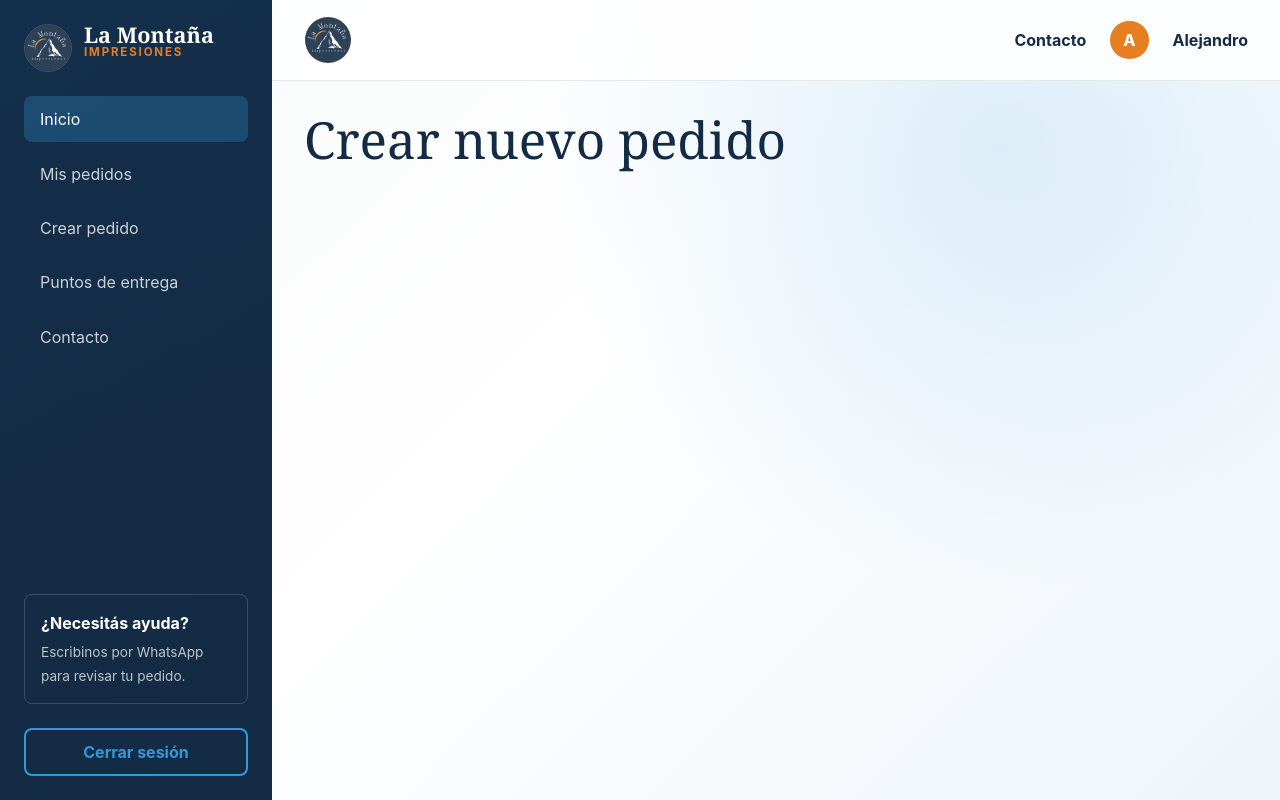
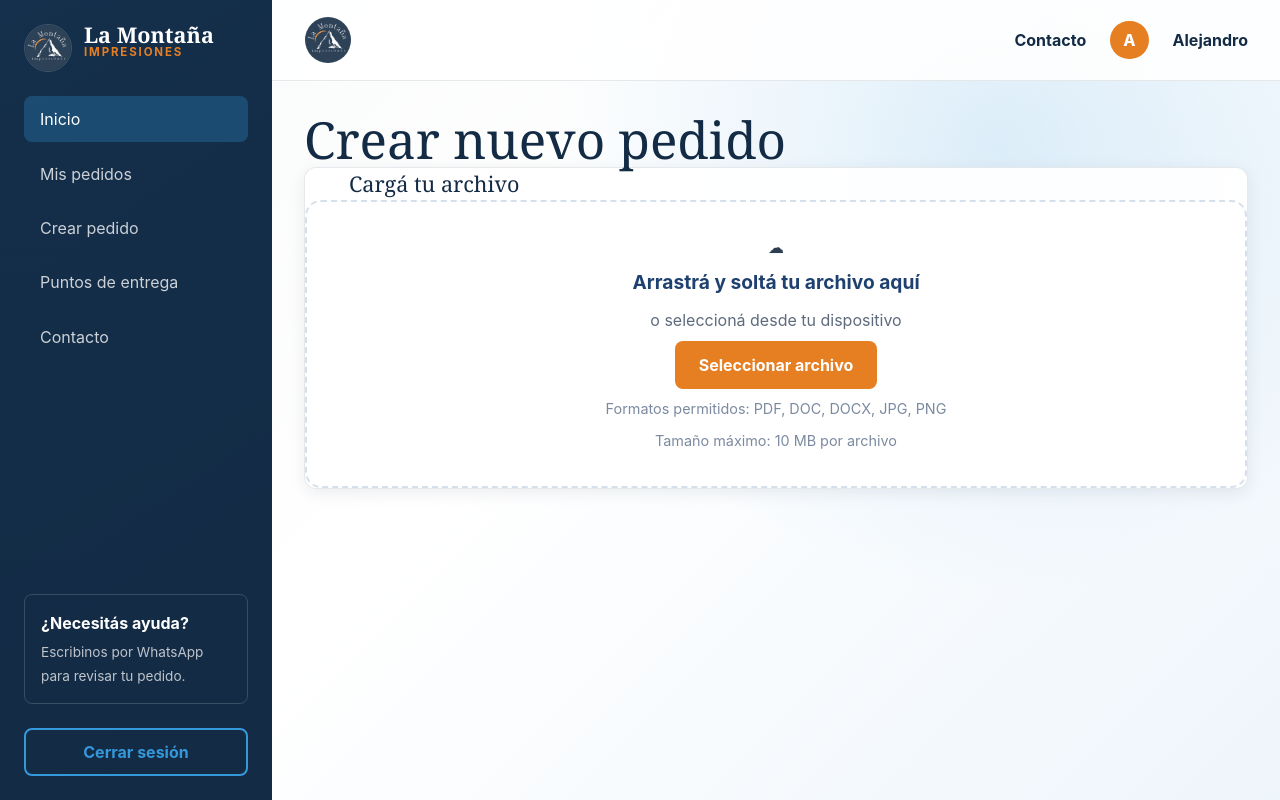
Before and after one commit to AgusFT/La-Montana, a Next.js app in the folder desarrollo/web/: page /pedidos/nuevo in a window 1280 px wide. Built offline with nearby package versions, Linux system fonts and the light colour scheme.

Commit message:
feat: se empezo a esquemar la vista de crear pedidos.

```diff
--- a/desarrollo/web/src/app/globals.css
+++ b/desarrollo/web/src/app/globals.css
@@ -1,4 +1,5 @@
 @import "tailwindcss";
+@import "../styles/pedidos.css";
 
 :root {
   --color-mountain-slate: #2c3e50;
--- a/desarrollo/web/src/features/pedidos/components/FileUploadSection.tsx
+++ b/desarrollo/web/src/features/pedidos/components/FileUploadSection.tsx
@@ -0,0 +1,73 @@
+interface FileUploadSectionProps {
+  file: File | null;
+  onFileSelect: (file: File) => void;
+}
+
+export function FileUploadSection({
+  file,
+  onFileSelect,
+}: FileUploadSectionProps) {
+  function handleChange(event: React.ChangeEvent<HTMLInputElement>) {
+    const selectedFile = event.target.files?.[0];
+
+    if (!selectedFile) return;
+
+    onFileSelect(selectedFile);
+  }
+
+  return (
+    // <section className="panel-card">
+    //   <h2>Cargar archivo</h2>
+
+    // </section>
+
+    <section className="file-upload-section panel-card">
+  <div className="section-title">
+    <span className="step-badge">1</span>
+    <h2>Cargá tu archivo</h2>
+  </div>
+
+  <div className="upload-dropzone">
+    <div className="upload-content">
+      <div className="upload-icon">☁</div>
+
+        {/* <input
+          type="file"
+          accept=".pdf"
+          onChange={handleChange}
+        />
+
+        {file && (
+          <div>
+            <p>{file.name}</p>
+            <p>{(file.size / 1024 / 1024).toFixed(2)} MB</p>
+          </div>
+        )} */}
+
+      <p className="upload-title">
+        Arrastrá y soltá tu archivo aquí
+      </p>
+
+      <p className="upload-subtitle">
+        o seleccioná desde tu dispositivo
+      </p>
+
+      <button
+        type="button"
+        className="primary-button"
+      >
+        Seleccionar archivo
+      </button>
+
+      <p className="upload-info">
+        Formatos permitidos: PDF, DOC, DOCX, JPG, PNG
+      </p>
+
+      <p className="upload-info">
+        Tamaño máximo: 10 MB por archivo
+      </p>
+    </div>
+  </div>
+</section>
+  );
+}
--- a/desarrollo/web/src/features/pedidos/pages/CreateOrderPage.tsx
+++ b/desarrollo/web/src/features/pedidos/pages/CreateOrderPage.tsx
@@ -1,10 +1,46 @@
+"use client";
+
+import { useState } from "react";
+
 import { ClienteLayout } from "@/layouts/cliente/ClienteLayout";
 
+import { FileUploadSection } from "../components/FileUploadSection";
+// import { JobDetailsSection } from "../components/JobDetailsSection";
+// import { OrderOptionsSection } from "../components/OrderOptionsSection";
+// import { CreateOrderActions } from "../components/CreateOrderActions";
+
+import { CreateOrderForm } from "../types/create-order";
+
 export function CreateOrderPage() {
+  const [form, setForm] = useState<CreateOrderForm>({
+    file: null,
+    copies: 1,
+    paperSize: "A4",
+    printType: "byn",
+    hasCover: false,
+    hasBinding: false,
+  });
+
   return (
     <ClienteLayout>
       <div className="dashboard-main">
         <h1>Crear nuevo pedido</h1>
+
+        <FileUploadSection
+          file={form.file}
+          onFileSelect={(file) =>
+            setForm((prev) => ({
+              ...prev,
+              file,
+            }))
+          }
+        />
+
+        {/* <JobDetailsSection /> */}
+
+        {/* <OrderOptionsSection /> */}
+
+        {/* <CreateOrderActions /> */}
       </div>
     </ClienteLayout>
   );
--- a/desarrollo/web/src/features/pedidos/types/create-order.ts
+++ b/desarrollo/web/src/features/pedidos/types/create-order.ts
@@ -0,0 +1,13 @@
+export interface CreateOrderForm {
+  file: File | null;
+
+  copies: number;
+
+  paperSize: string;
+
+  printType: "byn" | "color";
+
+  hasCover: boolean;
+
+  hasBinding: boolean;
+}
--- /dev/null
+++ b/desarrollo/web/src/styles/pedidos.css
@@ -0,0 +1,77 @@
+/* CSS del contenedor principal */
+.section-title {
+  display: flex;
+  align-items: center;
+  gap: 0.75rem;
+}
+
+/* Cabecera del paso */
+
+.section-title {
+  display: flex;
+  align-items: center;
+  gap: 0.75rem;
+}
+
+/* Número azul */
+.step-badge {
+  width: 2rem;
+  height: 2rem;
+
+  display: flex;
+  align-items: center;
+  justify-content: center;
+
+  border-radius: 50%;
+
+  background: var(--color-primary);
+  color: white;
+
+  font-weight: 700;
+}
+
+/* Caja punteada */
+.upload-dropzone {
+  border: 2px dashed #d6dfec;
+
+  border-radius: 1rem;
+
+  min-height: 18rem;
+
+  display: flex;
+  align-items: center;
+  justify-content: center;
+
+  background: white;
+}
+
+/* Contenido Centrado */
+.upload-content {
+  display: flex;
+  flex-direction: column;
+
+  align-items: center;
+
+  text-align: center;
+
+  gap: 0.5rem;
+}
+
+/* Titulo */
+.upload-title {
+  font-size: 1.2rem;
+  font-weight: 700;
+
+  color: #1f4170;
+}
+
+/* Subtitulo  */
+.upload-subtitle {
+  color: #5e6b7d;
+}
+
+/* textos inferiores */
+.upload-info {
+  font-size: 0.9rem;
+  color: #7c8aa0;
+}
```
